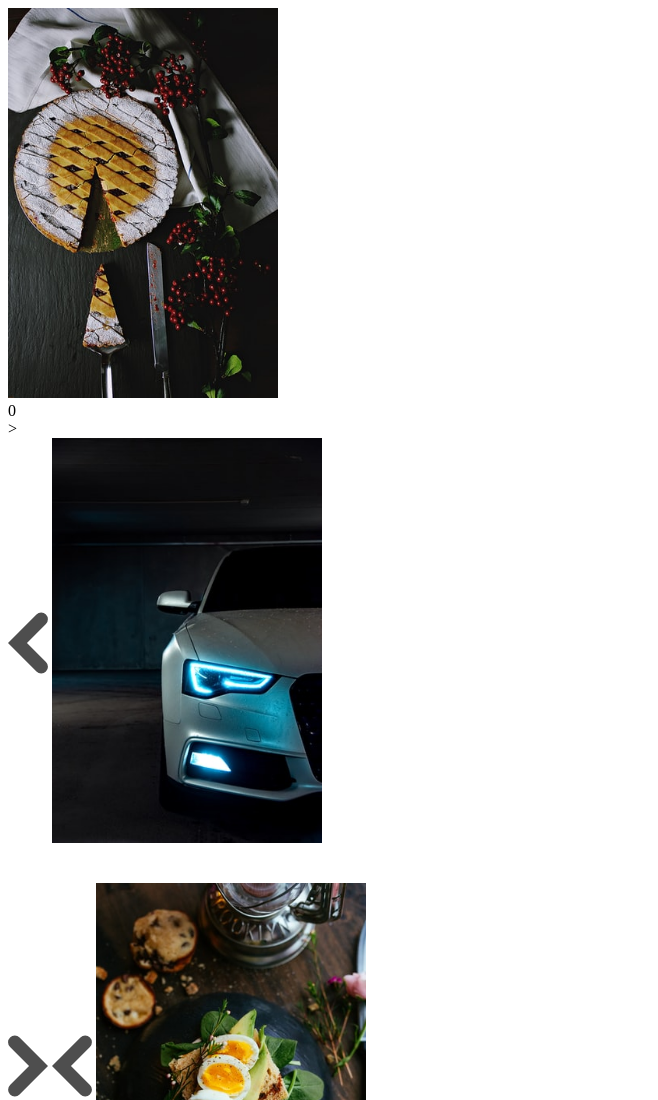
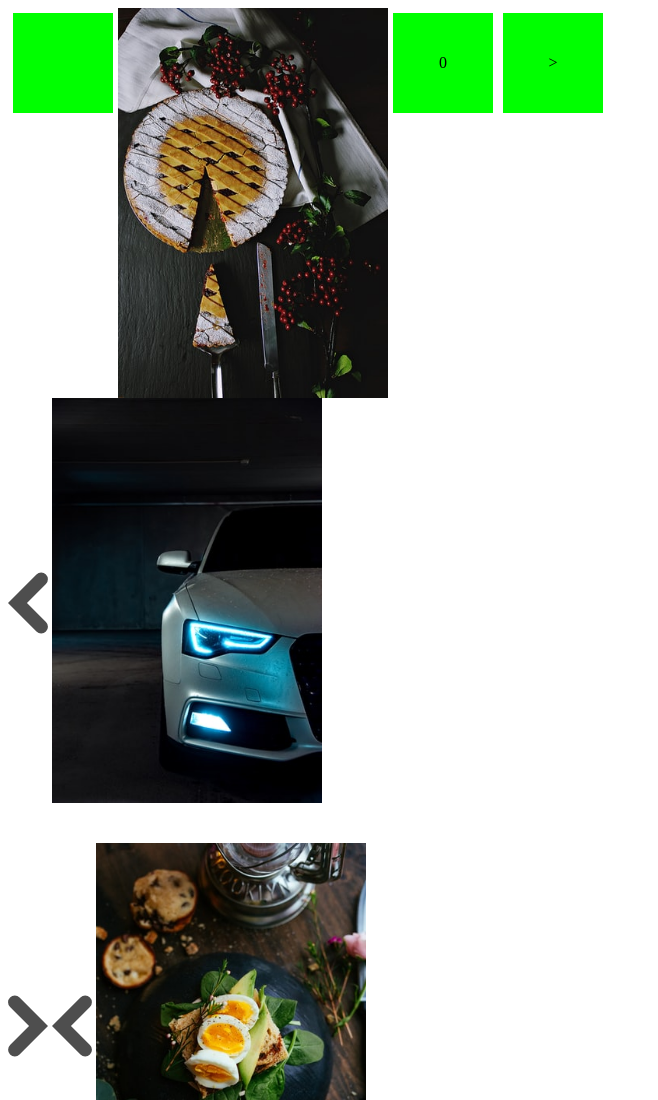
Before and after one commit to Hauly90/Last_project_js, a plain HTML site: page index.html in a window 1280 px wide. Shown: the top 1100 px of the page, without its empty margins (0-658 px from the left). Drawn offline with nearby package versions, Linux system fonts and the light colour scheme.

Commit message:
Update style.css

```diff
--- a/style.css
+++ b/style.css
@@ -17,6 +17,15 @@ img {
     transform: rotate(0.5turn);
 }
 
-/*#cake {
+#container {
+    display: flex;
+  }
 
-}
+  .box {
+    width: 100px;
+    height: 100px;
+    margin: 5px;
+    background: lime;
+    text-align: center;
+    line-height: 100px;
+  }
```
